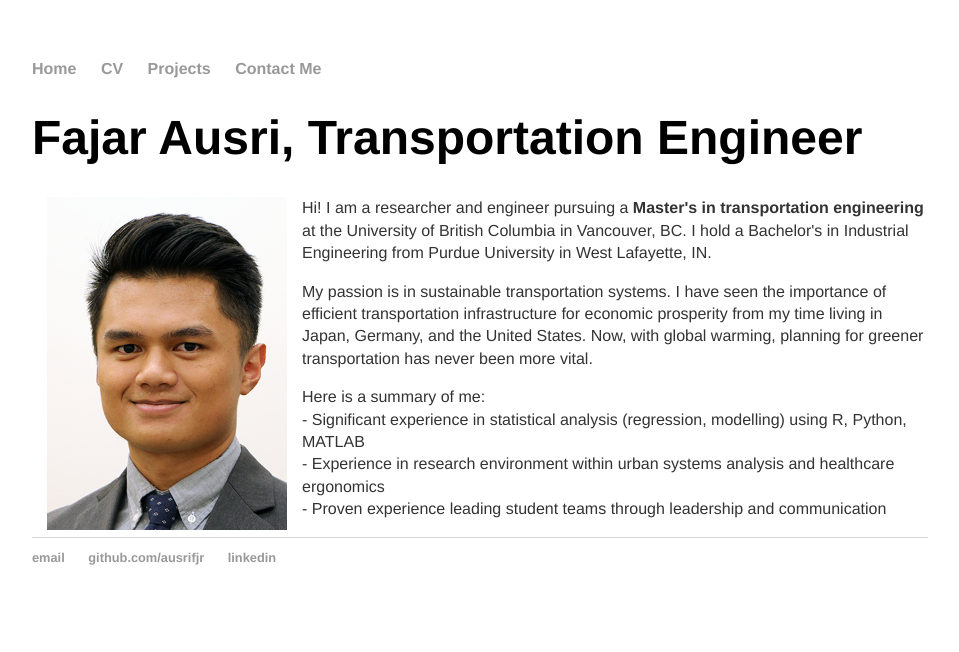
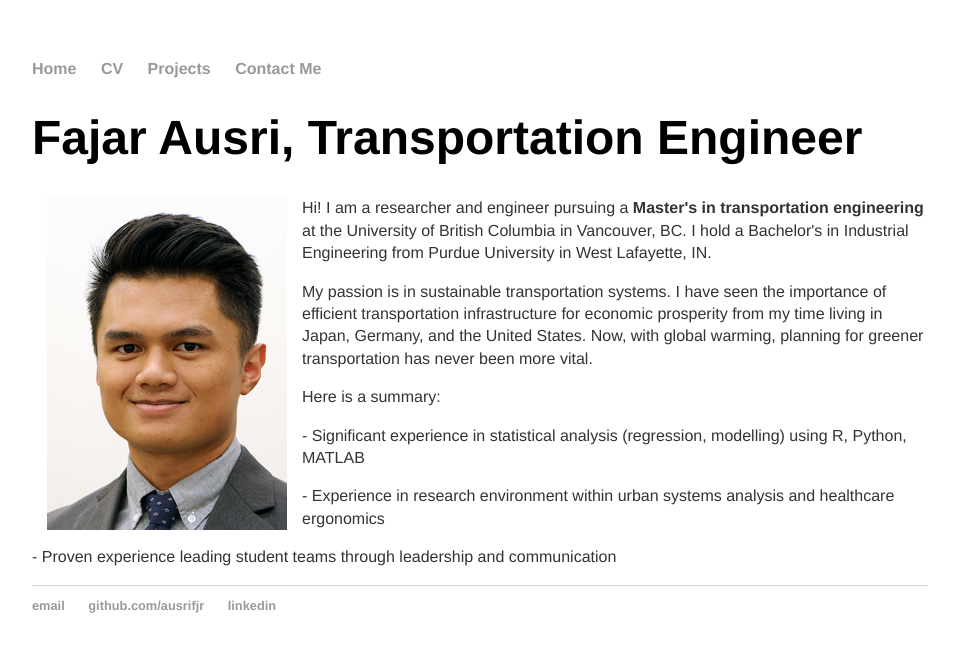
Before and after one commit to ausrifjr/ausrifjr.github.io, a Jekyll site: the page built from index.html, in a window 1280 px wide. Shown: the top 652 px of the page, without its empty margins (160-1119 px from the left). Built offline with Jekyll 4.4.1, drawn with Linux system fonts in a browser that asks for light colours.

```diff
--- a/index.html
+++ b/index.html
@@ -8,8 +8,8 @@ title: Fajar Ausri
 	<p style="margin-top: 20px;"> </p>
 	<p>Hi! I am a researcher and engineer pursuing a <b>Master's in transportation engineering</b> at the University of British Columbia in Vancouver, BC. I hold a Bachelor's in Industrial Engineering from Purdue University in West Lafayette, IN.</p>
 	<p>My passion is in sustainable transportation systems. I have seen the importance of efficient transportation infrastructure for economic prosperity from my time living in Japan, Germany, and the United States. Now, with global warming, planning for greener transportation has never been more vital.</p>
-	<p>Here is a summary of me:
-		<br>- Significant experience in statistical analysis (regression, modelling) using R, Python, MATLAB
-		<br>- Experience in research environment within urban systems analysis and healthcare ergonomics
-		<br>- Proven experience leading student teams through leadership and communication</p>
+	<p>Here is a summary:</p>
+	<p>- Significant experience in statistical analysis (regression, modelling) using R, Python, MATLAB</p>
+	<p>- Experience in research environment within urban systems analysis and healthcare ergonomics</p>
+	<p>- Proven experience leading student teams through leadership and communication</p>
 </div><!-- /.blurb -->
```
